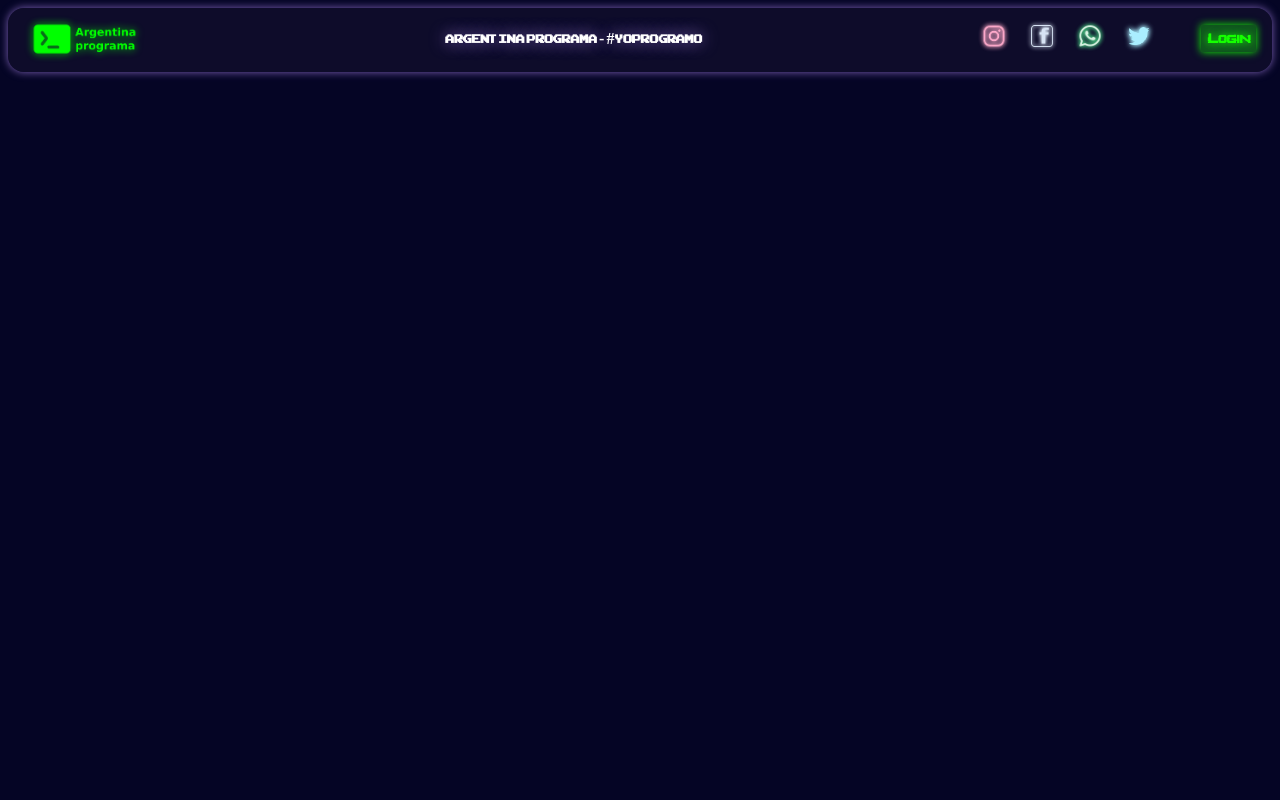
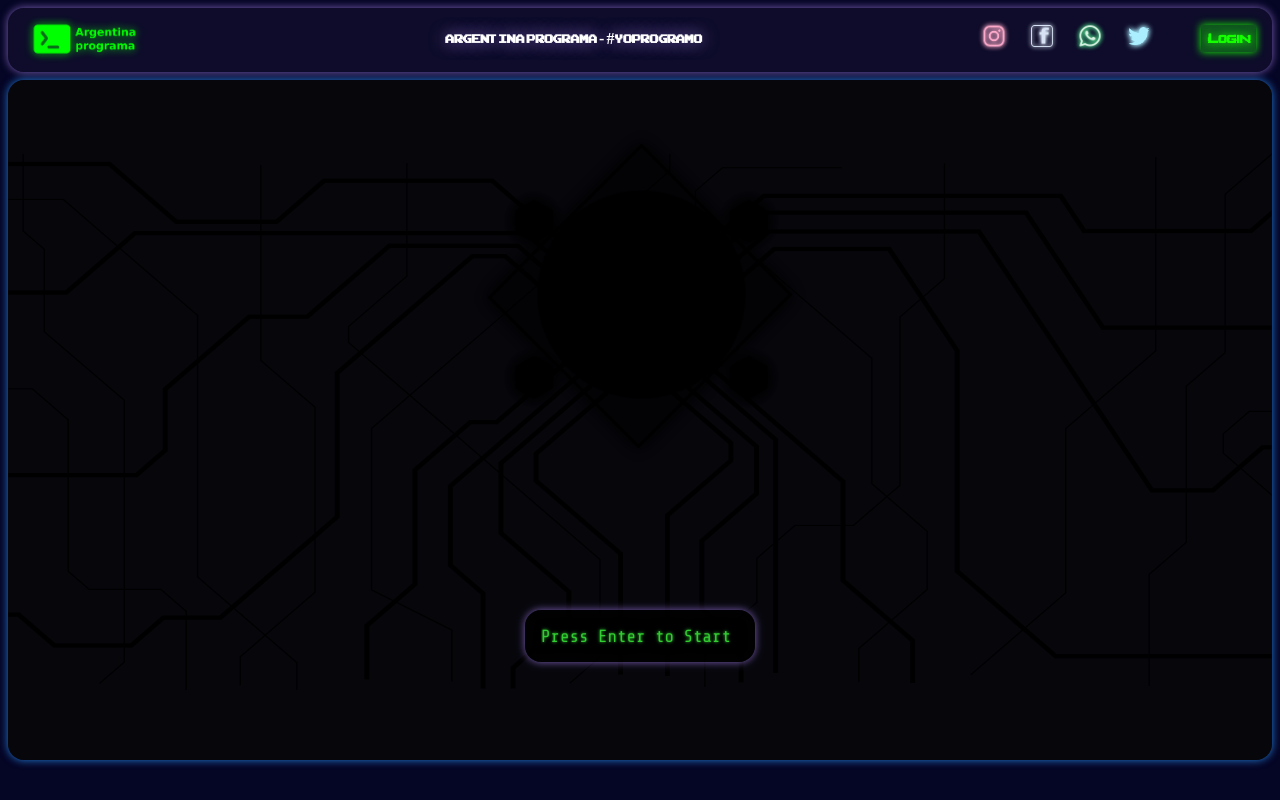
Before and after one commit to boujack/portfolio-frontEnd, an Angular app: page / in a window 1280 px wide. Built offline with nearby package versions, Linux system fonts and the light colour scheme.

Commit message:
añadido el banner

```diff
--- a/src/app/app.component.html
+++ b/src/app/app.component.html
@@ -1 +1,2 @@
 <app-header></app-header>
+<app-banner></app-banner>
--- /dev/null
+++ b/src/app/components/banner/banner.component.html
@@ -0,0 +1,5 @@
+<div class="banner scroll-border">
+    <img src="assets/circuit_banner_2.png" alt="" class="banner-bg" animation="false"><button class="button-or edit edit-bg-img" hidden>E</button>
+    <app-perfil></app-perfil>
+    <app-placa></app-placa>
+</div>
--- /dev/null
+++ b/src/app/components/banner/banner.component.ts
@@ -0,0 +1,15 @@
+import { Component, OnInit } from '@angular/core';
+
+@Component({
+  selector: 'app-banner',
+  templateUrl: './banner.component.html',
+  styleUrls: ['./banner.component.css']
+})
+export class BannerComponent implements OnInit {
+
+  constructor() { }
+
+  ngOnInit(): void {
+  }
+
+}
--- /dev/null
+++ b/src/app/components/perfil/perfil.component.html
@@ -0,0 +1,9 @@
+<div class="cuadro-perfil" animation="false">
+    <div class="profile-frame"><button class="button-or edit edit-prof-img" hidden>E</button><img class="foto-perfil" src="assets/profile.png" alt=""></div>
+    <ul class="apartados-perfil">
+        <li style="--i:1.6;"><div class="sk-1"><a href="#xp-frame"><img  title="Experiencia" class="icono-seccion" src="assets/exp_rune_5.png" alt=""></a><h1 class="tooltip tooltip-left">Experiencia</h1></div></li>
+        <li style="--i:0.4;"><div class="sk-2"><a href="#ed-frame"><img title="Educación" class="icono-seccion" src="assets/edu_rune_5.png" alt=""></a><h1 class="tooltip">Educacion</h1></div></li>
+        <li style="--i:-0.4;"><div class="sk-3"><a href="#sk-frame"><img title="Hard & Soft Skills" class="icono-seccion" src="assets/skill_rune_5.png" alt=""></a><h1 class="tooltip">Habilidades</h1></div></li>
+        <li style="--i:-1.6;"><div class="sk-4"><a href="#py-frame"><img title="Proyectos" class="icono-seccion" src="assets/proy_rune_5.png" alt=""></a><h1 class="tooltip tooltip-left">Proyectos</h1></div></li>
+    </ul>
+</div>
--- /dev/null
+++ b/src/app/components/perfil/perfil.component.ts
@@ -0,0 +1,15 @@
+import { Component, OnInit } from '@angular/core';
+
+@Component({
+  selector: 'app-perfil',
+  templateUrl: './perfil.component.html',
+  styleUrls: ['./perfil.component.css']
+})
+export class PerfilComponent implements OnInit {
+
+  constructor() { }
+
+  ngOnInit(): void {
+  }
+
+}
--- /dev/null
+++ b/src/app/components/placa/placa.component.html
@@ -0,0 +1,4 @@
+<div class="placa-descripcion" animation="false">
+    <p class="type-description">Press Enter to Start<span id="blink-t" class="type-description"></span></p>
+    <button class="button-or edit edit-desc" hidden>E</button>
+</div>
--- /dev/null
+++ b/src/app/components/placa/placa.component.ts
@@ -0,0 +1,15 @@
+import { Component, OnInit } from '@angular/core';
+
+@Component({
+  selector: 'app-placa',
+  templateUrl: './placa.component.html',
+  styleUrls: ['./placa.component.css']
+})
+export class PlacaComponent implements OnInit {
+
+  constructor() { }
+
+  ngOnInit(): void {
+  }
+
+}
--- a/src/styles.css
+++ b/src/styles.css
@@ -150,8 +150,8 @@ img,a{
     max-width: calc(100%-1rem);
     height: 85vh;
     grid-template-areas:
-    '. profile .'
-    'placa placa placa';
+    'profile'
+    'placa';
     grid-auto-columns: 1fr;
     background-color: rgba(0,0,0,0.8);
     background-position: 50% 50%;
@@ -624,6 +624,7 @@ button.rm{
     #menu-button{
         position:absolute;
         right: 1rem;
+        top:1rem;
         display:block;
         z-index: 10;
         width: fit-content;
```
Also changed, not shown: src/app/app.module.ts (+7 -1 lines), src/app/components/banner/banner.component.css (added), src/app/components/perfil/perfil.component.css (added), src/app/components/placa/placa.component.css (added).
